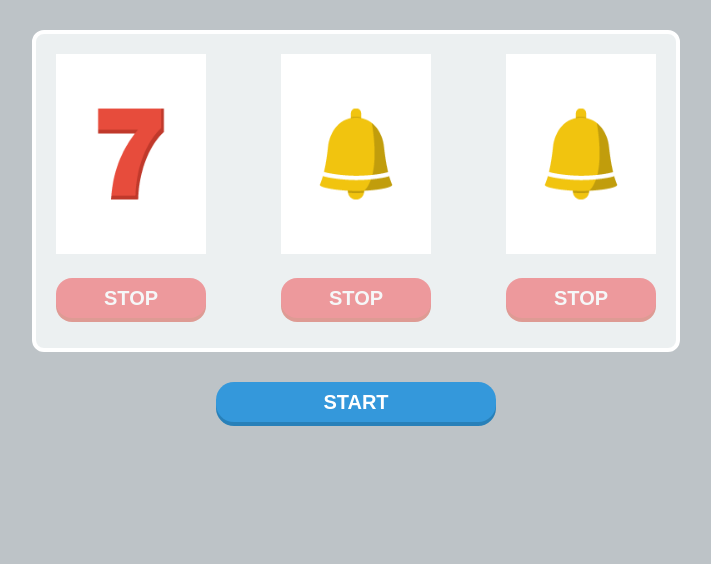
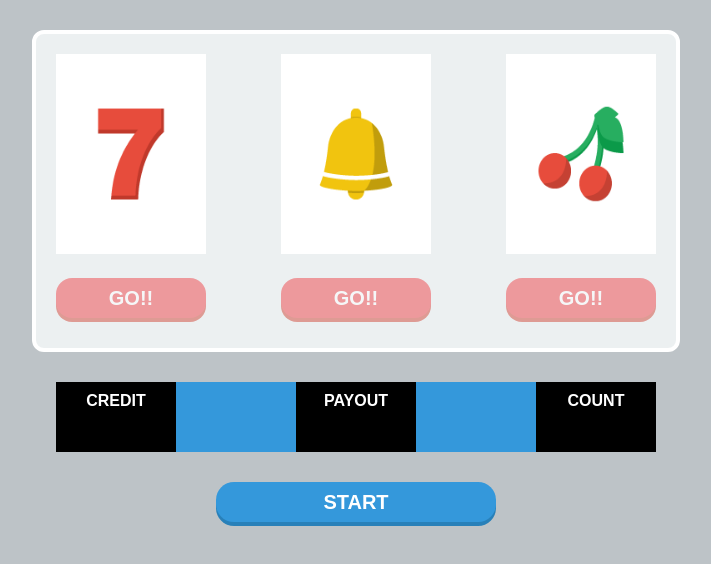
Before and after one commit to hososo0616/SlotGame, a plain HTML site: page index.html in a window 1280 px wide. Shown: the whole page, without its empty margins (284-995 px from the left). Drawn offline with Linux system fonts and the light colour scheme.

Commit message:
6/21 スイカの目とスコア欄の追加

```diff
--- a/css/style.css
+++ b/css/style.css
@@ -37,6 +37,17 @@ main {
   user-select: none;
 }
 
+.scoreArea {
+  display: flex;
+  justify-content: space-between;
+  width: 600px;
+  margin: 0 auto;
+  text-align: center;
+  background-color: #3498db;
+  height: 70px;
+  margin-bottom: 30px;
+}
+
 #spin {
   cursor: pointer;
   width: 280px;
@@ -59,3 +70,11 @@ main {
 .inactive {
   opacity: 0.5;
 }
+
+.score {
+  width: 100px;
+  height: 50px;
+  padding: 10px;
+  background-color: black;
+  color: #fff;
+}
--- a/index.html
+++ b/index.html
@@ -1,15 +1,20 @@
 <!DOCTYPE html>
 <html lang="ja">
   <head>
-  <meta charset="UTF-8">
-  <meta http-equiv="X-UA-Compatible" content="IE=edge">
-  <meta name="viewport" content="width=device-width, initial-scale=1.0">
+    <meta charset="UTF-8" />
+    <meta http-equiv="X-UA-Compatible" content="IE=edge" />
+    <meta name="viewport" content="width=device-width, initial-scale=1.0" />
     <title>Document</title>
     <!-- <link rel="stylesheet" href="./css/sanitize (1).css"> -->
-  <link rel="stylesheet" href="./css/style.css">
+    <link rel="stylesheet" href="./css/style.css" />
   </head>
   <body>
     <main></main>
+    <div class="scoreArea">
+      <div class="score">CREDIT</div>
+      <div class="score">PAYOUT</div>
+      <div class="score">COUNT</div>
+    </div>
     <div id="spin">START</div>
     <script src="./js/main.js"></script>
   </body>
--- a/js/main.js
+++ b/js/main.js
@@ -12,7 +12,7 @@
       this.timeoutId = undefined;
 
       this.stop = document.createElement("div");
-      this.stop.textContent = "STOP";
+      this.stop.textContent = "GO!!";
       this.stop.classList.add("stop", 'inactive');
       this.stop.addEventListener("click", () => {
         if (this.stop.classList.contains("inactive")) {
@@ -37,7 +37,7 @@
     }
 
     getRandomImage() {
-      const images = ["./img/seven.png", "./img/bell.png", "./img/cherry.png"];
+      const images = ["./img/seven.png", "./img/bell.png", "./img/cherry.png", "./img/suika.png"];
 
       return images[Math.floor(Math.random() * images.length)];
     }
```
Also changed, not shown: img/suika.png (added). Lines whose indentation alone changed are shown as unchanged.
